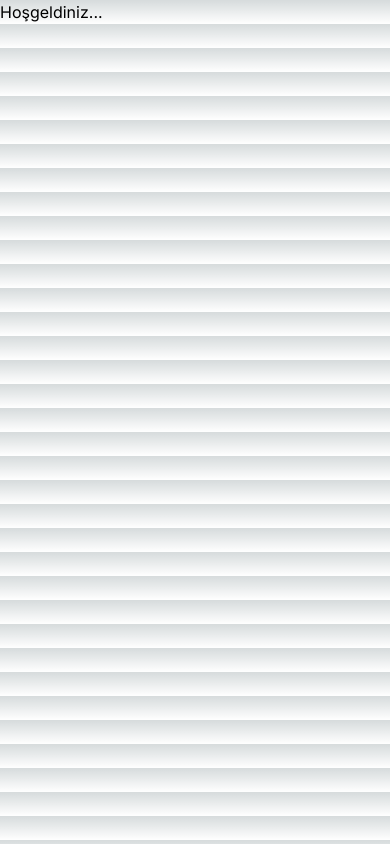
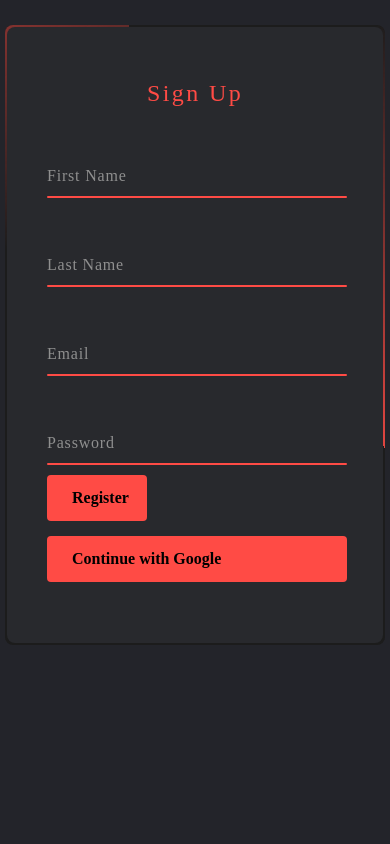
Before and after one commit to ozkan4186/TechAdmire_Case, a Next.js app: page / in a window 390 px wide. Built offline with nearby package versions, Linux system fonts and the light colour scheme.

Commit message:
register added

```diff
--- a/src/app/globals.css
+++ b/src/app/globals.css
@@ -31,3 +31,156 @@ body {
     text-wrap: balance;
   }
 }
+@import url("https://fonts.googleapis.com/css2?family=Poppins:wght@200;400;600&display=swap");
+
+* {
+  box-sizing: border-box;
+}
+
+body {
+  margin: 0;
+  font-family: "Lobster Two", cursive !important;
+}
+.root {
+  display: flex;
+  flex-direction: column;
+}
+.navbar {
+  padding: 1rem 2rem;
+  background-color: #010001bd;
+}
+
+/* MovieCard Custom CSS */
+.movie {
+  background-color: #3f51b5;
+  border-radius: 3px;
+  box-shadow: 3px 3px 5px rgba(0, 0, 0, 0.1);
+  overflow: hidden;
+  margin: 1rem;
+  width: 300px;
+  position: relative;
+  cursor: pointer;
+}
+
+.movie img {
+  object-fit: cover;
+  height: 450px;
+  max-width: 100%;
+}
+
+.movie-over {
+  position: absolute;
+  background-color: rgba(255, 255, 255, 0.7);
+  color: #000;
+  bottom: 0;
+  left: 0;
+  right: 0;
+  overflow: auto;
+  max-height: 100%;
+  padding: 1rem;
+  transform: translateX(100%);
+  transition: transform 0.3s ease-in-out;
+}
+
+.movie:hover .movie-over {
+  transform: translateX(0%);
+}
+
+.tag {
+  border-radius: 5px;
+  padding: 0.7rem;
+  font-weight: bold;
+  width: 3rem;
+  text-align: center;
+}
+
+.tag.green {
+  background-color: #1b5e20;
+}
+
+.tag.orange {
+  background-color: #f57f17;
+}
+
+.tag.red {
+  background-color: #7f0000;
+}
+
+.form-image {
+  min-width: 800px;
+  min-height: 600px;
+}
+
+/* Login Custom CSS */
+
+.custom-linear-gradient::before {
+  background: linear-gradient(0deg, transparent, #ff4b45);
+  transform-origin: bottom right;
+  animation: animate 6s linear infinite;
+}
+
+.custom-linear-gradient::after {
+  background: linear-gradient(0deg, transparent, #ff4b45);
+  transform-origin: bottom right;
+  animation: animate 6s linear infinite;
+  animation-delay: -3s;
+}
+
+.form {
+  padding: 50px 40px;
+}
+
+.inputbox-input {
+  z-index: 10;
+  padding: 20px 10px 10px;
+}
+
+.inputbox-span {
+  padding: 20px 0px 10px;
+  pointer-events: none;
+  transition: 0.5s;
+}
+
+.inputbox input:valid ~ span,
+.inputbox input:focus ~ span {
+  color: #ff4b45;
+  transform: translateY(-34px);
+  font-size: 0.75em;
+}
+
+.inputbox i {
+  z-index: 9;
+  transition: 0.5s;
+  pointer-events: none;
+}
+
+.inputbox input:valid ~ i,
+.inputbox input:focus ~ i {
+  height: 44px;
+}
+
+.links-a {
+  margin: 10px 0;
+}
+
+.links-a:hover,
+.links-a:nth-child(2) {
+  color: #ff4b45;
+}
+
+.custom-input {
+  padding: 11px 25px;
+}
+
+.custom-input:active {
+  opacity: 0.8;
+}
+
+@keyframes animate {
+  0% {
+    transform: rotate(0deg);
+  }
+  100% {
+    transform: rotate(360deg);
+  }
+}
--- a/src/app/page.js
+++ b/src/app/page.js
@@ -1,5 +1,10 @@
+import Register from "@/components/Register";
 import Image from "next/image";
 
 export default function Home() {
-  return <div>Hoşgeldiniz...</div>;
+  return (
+    <div>
+      <Register />
+    </div>
+  );
 }
--- /dev/null
+++ b/src/components/Register/index.js
@@ -0,0 +1,111 @@
+"use client";
+import React, { useState } from "react";
+
+const Register = () => {
+  const [firstName, setFirstName] = useState("");
+  const [lastName, setLastName] = useState("");
+  const [email, setEmail] = useState("");
+  const [password, setPassword] = useState("");
+
+  const handleSubmit = (e) => {
+    e.preventDefault();
+    const displayName = `${firstName} ${lastName}`;
+    createUser(email, password, navigate, displayName);
+  };
+
+  return (
+    <div className="flex justify-center">
+      <div className="form-image hidden md:block">
+        <img
+          src="https://picsum.photos/800/800"
+          alt="sample-movie"
+          className="object-cover h-screen w-full"
+          style={{
+            height: "100vh",
+          }}
+        />
+      </div>
+      <div
+        className="overflow-hidden flex-1 h-screen justify-center items-center bg-[#23242a]"
+        style={{
+          height: "100vh",
+        }}
+      >
+        <div
+          className={`mt-[3vh] mx-auto overflow-hidden relative w-[380px] h-[620px] rounded-[8px] bg-[#1c1c1c] before:content-[""] before:absolute before:w-[380px] before:h-[420px] before:top-[-50%] before:left-[-50%] after:content-[""] after:absolute after:w-[380px] after:h-[420px] after:top-[-50%] after:left-[-50%] custom-linear-gradient`}
+        >
+          <form
+            onSubmit={handleSubmit}
+            className="absolute inset-[2px] rounded-[8px] bg-[#28292d] z-[10] form flex flex-col p-20"
+          >
+            <h2 className="text-[#ff4b45] text-2xl font-[500] text-center tracking-[0.1em]">
+              Sign Up
+            </h2>
+            <div className="relative w-[300px] mt-[35px] inputbox">
+              <input
+                type="text"
+                required
+                className="relative w-[100%] inputbox-input bg-transparent outline-none text-[#23242a] font-[1em] tracking-[0.05em]"
+                onChange={(e) => setFirstName(e.target.value)}
+              />
+              <span className="absolute left-0 inputbox-span font-[1em] text-[#8f8f8f] tracking-[0.05em]">
+                First Name
+              </span>
+              <i className="absolute left-0 bottom-0 w-[100%] h-[2px] bg-[#ff4b45] rounded-[4px]"></i>
+            </div>
+            <div className="relative w-[300px] mt-[35px] inputbox">
+              <input
+                type="text"
+                required
+                className="relative w-[100%] inputbox-input bg-transparent outline-none text-[#23242a] font-[1em] tracking-[0.05em]"
+                onChange={(e) => setLastName(e.target.value)}
+              />
+              <span className="absolute left-0 inputbox-span font-[1em] text-[#8f8f8f] tracking-[0.05em]">
+                Last Name
+              </span>
+              <i className="absolute left-0 bottom-0 w-[100%] h-[2px] bg-[#ff4b45] rounded-[4px]"></i>
+            </div>
+            <div className="relative w-[300px] mt-[35px] inputbox">
+              <input
+                type="email"
+                required
+                className="relative w-[100%] inputbox-input bg-transparent outline-none text-[#23242a] font-[1em] tracking-[0.05em]"
+                onChange={(e) => setEmail(e.target.value)}
+              />
+              <span className="absolute left-0 inputbox-span font-[1em] text-[#8f8f8f] tracking-[0.05em]">
+                Email
+              </span>
+              <i className="absolute left-0 bottom-0 w-[100%] h-[2px] bg-[#ff4b45] rounded-[4px]"></i>
+            </div>
+            <div className="relative w-[300px] mt-[35px] inputbox">
+              <input
+                type="password"
+                required
+                className="relative w-[100%] inputbox-input bg-transparent outline-none text-[#23242a] font-[1em] tracking-[0.05em]"
+                onChange={(e) => setPassword(e.target.value)}
+              />
+              <span className="absolute left-0 inputbox-span font-[1em] text-[#8f8f8f] tracking-[0.05em]">
+                Password
+              </span>
+              <i className="absolute left-0 bottom-0 w-[100%] h-[2px] bg-[#ff4b45] rounded-[4px]"></i>
+            </div>
+
+            <input
+              className="border-none outline-none bg-[#ff4b45] custom-input w-[100px] mt-[10px] rounded-[4px] font-[600] cursor-pointer"
+              type="submit"
+              value="Register"
+            />
+            <button
+              className="flex justify-between border-none outline-none bg-[#ff4b45] custom-input w-[300px] mt-[15px] rounded-[4px] font-[600] cursor-pointer"
+              type="button"
+            >
+              Continue with Google
+            </button>
+          </form>
+        </div>
+      </div>
+    </div>
+  );
+};
+
+export default Register;
```
Also changed, not shown: src/components/Home/index.js (added), src/components/Login/index.js (added).
